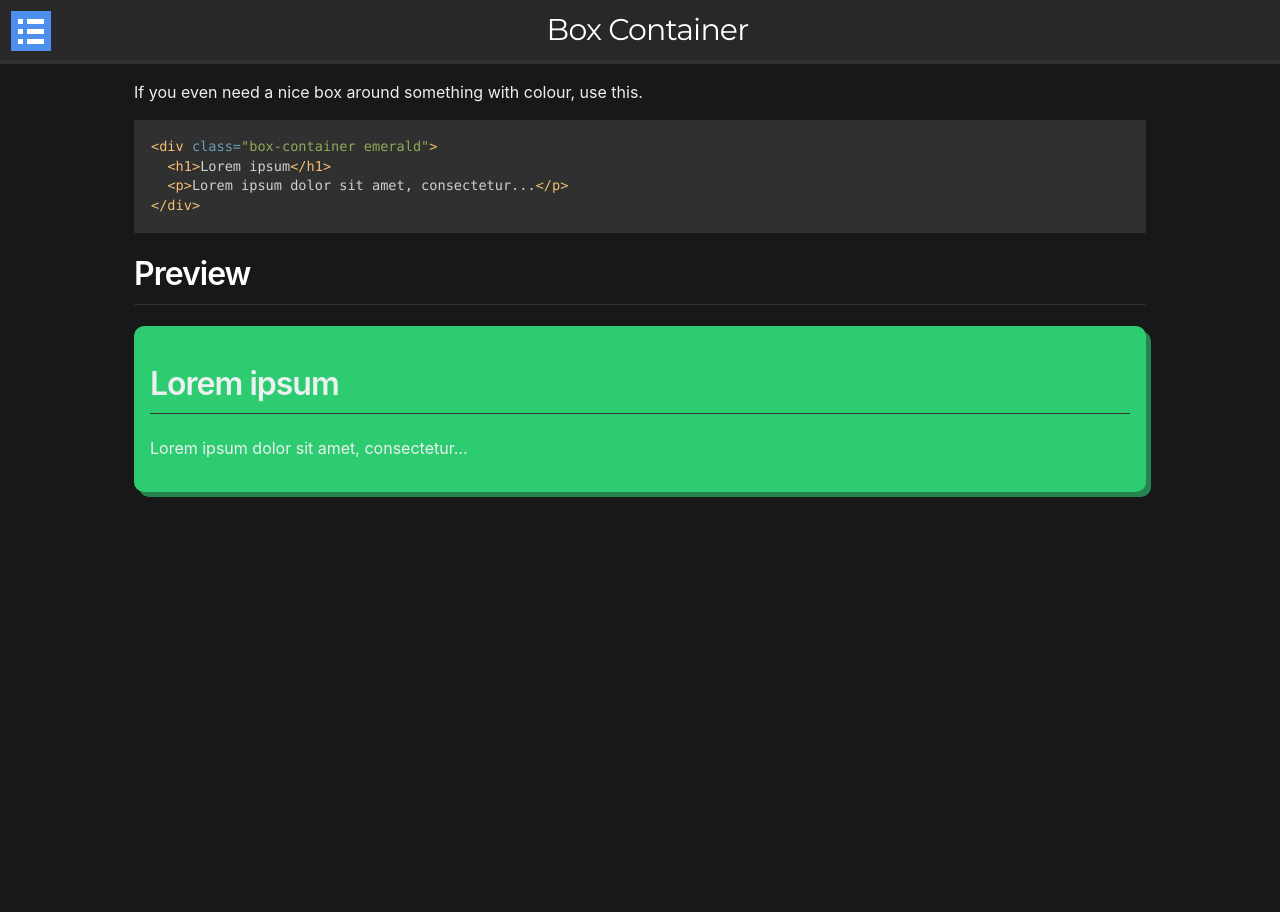
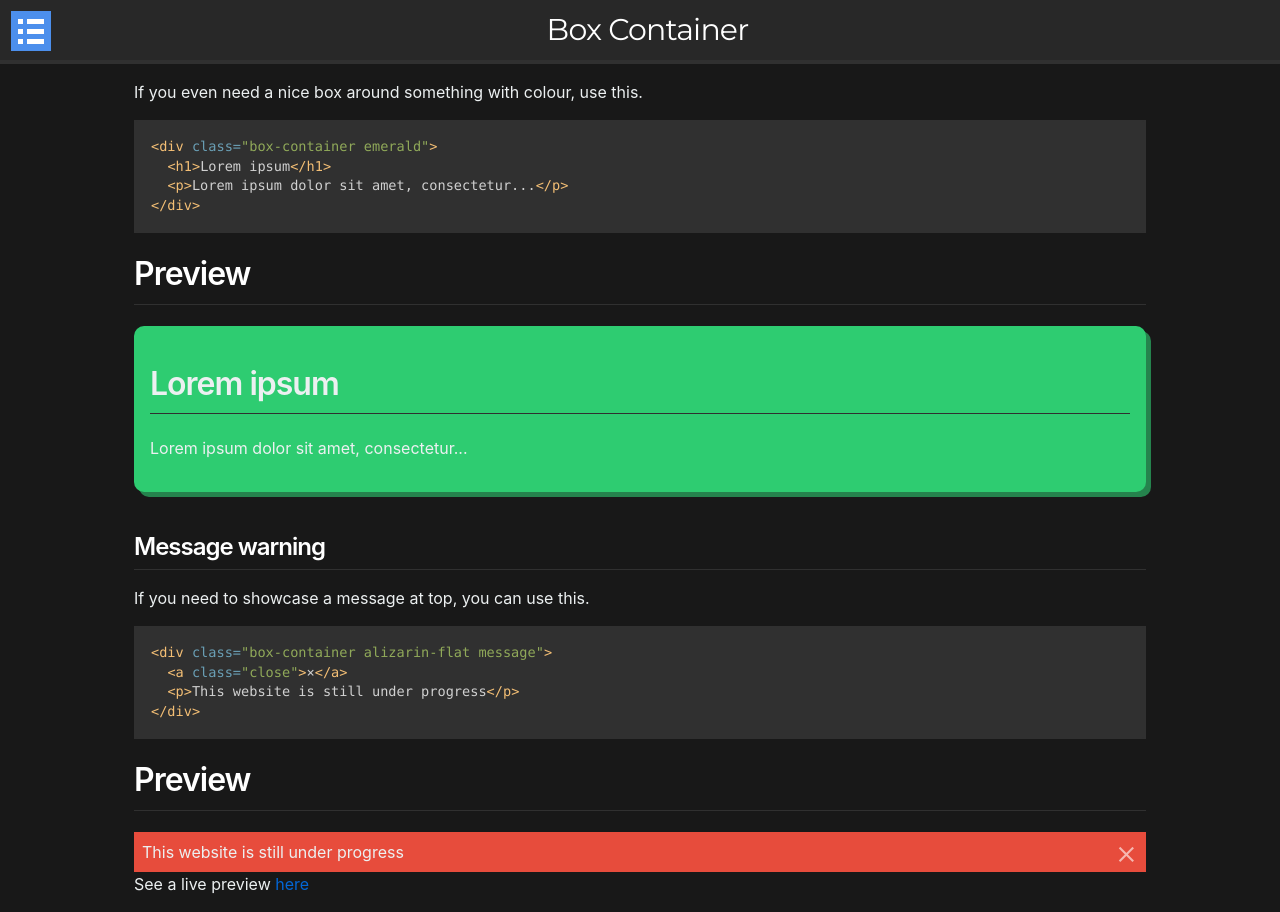
Before and after one commit to AlexFlipnote/Modesta, a Jekyll site: the page built from _pages/docs/box_container.md, in a window 1280 px wide. Built offline with Jekyll 4.4.1, drawn with Linux system fonts in a browser that asks for light colours.

Commit message:
hot updates

````diff
--- a/_pages/docs/box_container.md
+++ b/_pages/docs/box_container.md
@@ -17,3 +17,20 @@
   <h1>Lorem ipsum</h1>
   <p>Lorem ipsum dolor sit amet, consectetur...</p>
 </div>
+
+## Message warning
+If you need to showcase a message at top, you can use this.
+```html
+<div class="box-container alizarin-flat message">
+  <a class="close">×</a>
+  <p>This website is still under progress</p>
+</div>
+```
+
+# Preview
+<div class="box-container alizarin-flat message">
+  <a class="close">×</a>
+  <p>This website is still under progress</p>
+</div>
+
+See a live preview [here](/examples/top-message)
````
Also changed, not shown: _pages/examples/top-message.html (added, +11 -0 lines), scss/components/_objects.scss (+28 -0 lines), css/modesta.min.css.
